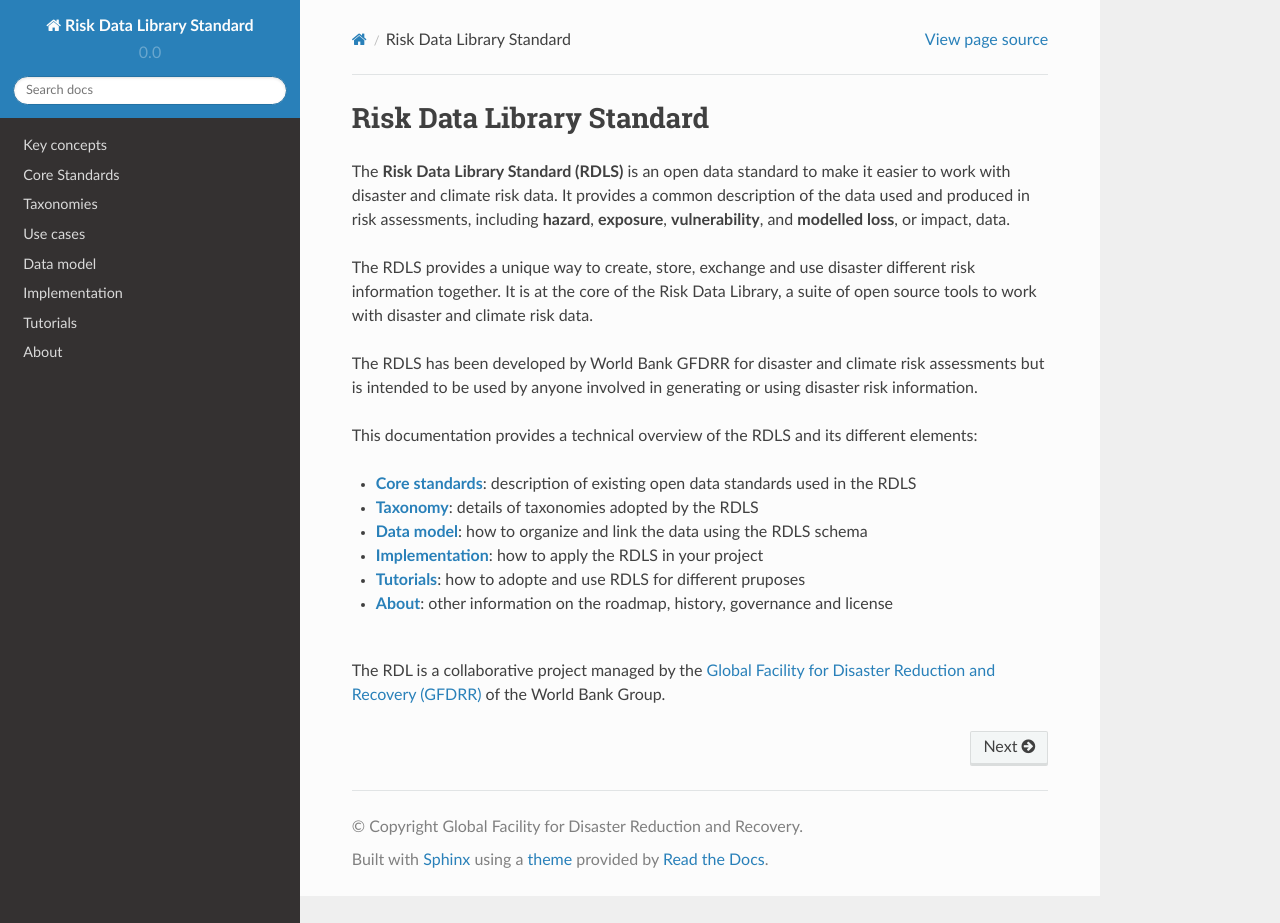
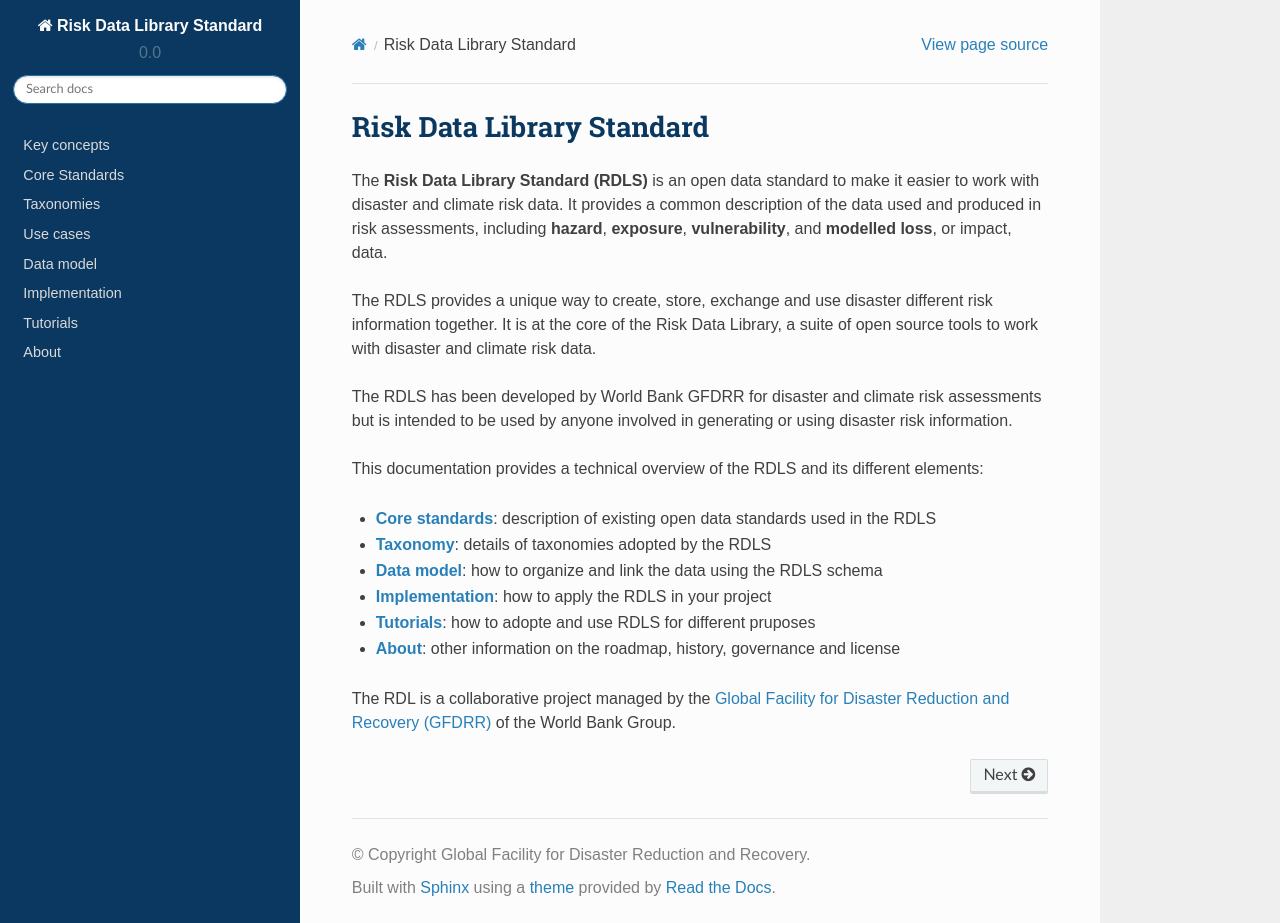
Before and after one commit to GFDRR/rdl-standard, a Sphinx documentation site: the page built from docs/index.md, in a window 1280 px wide and 923 px high. Built offline with Sphinx 7.4.7 and the Read the Docs theme 2.0.0, drawn with Linux system fonts in a browser that asks for light colours.

Commit message:
docs: Add custom CSS

```diff
--- a/docs/conf.py
+++ b/docs/conf.py
@@ -136,6 +136,7 @@ html_theme = 'sphinx_rtd_theme'
 
 html_css_files = [
     'custom.css',
+    'extra.css'
 ]
 
 # Theme options are theme-specific and customize the look and feel of a theme
```
Also changed, not shown: docs/_static/extra.css (renamed from docs/css/extra.css).
